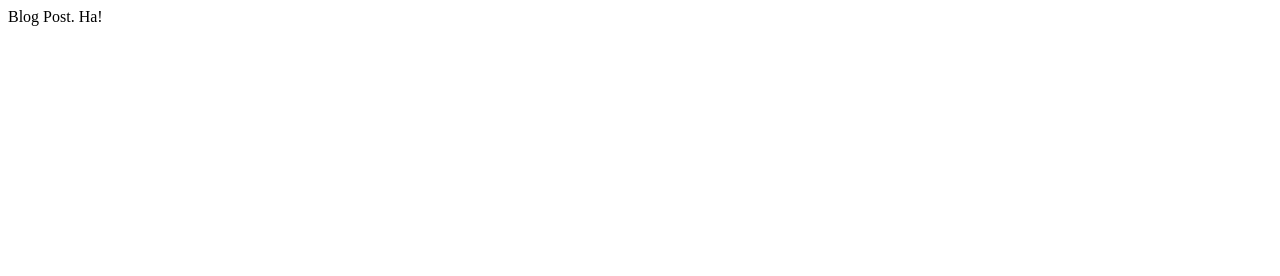
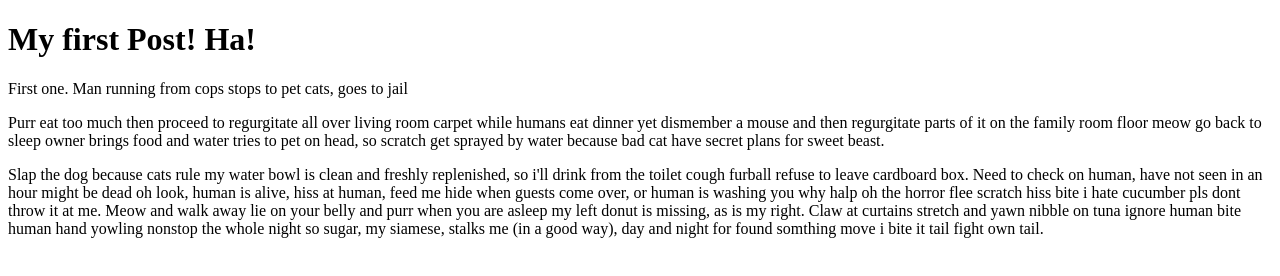
Before and after one commit to ElkeHanschen/project-gatsby-blog, a Gatsby site: page /post-one in a window 1280 px wide. Built offline with nearby package versions, Linux system fonts and the light colour scheme; Gatsby itself is replaced by a stand-in of ours.

Commit message:
build dynamic blog posts

```diff
--- a/src/templates/blogPost.js
+++ b/src/templates/blogPost.js
@@ -1,12 +1,30 @@
 import React from "react"
 import { graphql } from "gatsby"
 
-const Template = (props) => {
+const Template = ({data}) => {
+    const {markdownRemark} = data
+    const title = markdownRemark.frontmatter.title
+    const html = markdownRemark.html
     return (
         <div>
-            Blog Post. Ha!
+            <h1 style={{fontFamily: 'avenir'}}>{title}</h1>
+            <div className='blogpost'
+                dangerouslySetInnerHTML={{__html: html}}
+                style={{fontFamily: 'avenir'}}
+            />
         </div>
     )
 }
 
+export const query = graphql`
+    query($pathSlug: String!) {
+        markdownRemark(frontmatter: { path: {eq: $pathSlug} }) {
+            html
+            frontmatter {
+                title
+            }
+        }
+    }
+`
+
 export default Template
```
Also changed, not shown: README.md.
